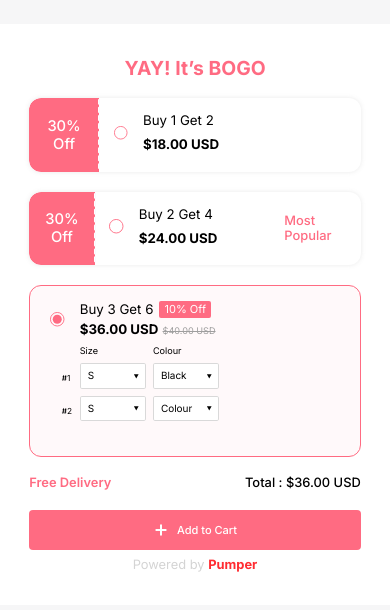
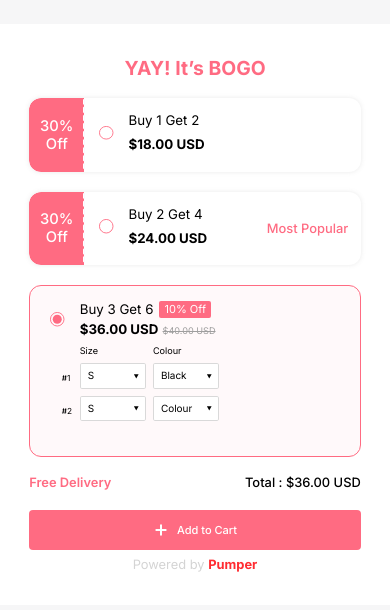
Before and after one commit to ashokchand8998/proveway-assignment, a plain HTML site: page index.html in a window 390 px wide. Shown: the part 108-718 px from the top of the page. Drawn offline with Linux system fonts and the light colour scheme.

Commit message:
minor responsive css fixes

```diff
--- a/index.css
+++ b/index.css
@@ -127,11 +127,6 @@ body {
 .offer .offer-details:has(> .main-detail input:checked) {
   width: 65%;
   padding-left: 22px;
-}
-@media screen and (max-width: 442px) {
-  .offer .offer-details:has(> .main-detail input:checked) {
-    width: 75%;
-  }
 }
 .offer .offer-details:has(> .main-detail input:checked) .custom-options {
   display: flex;
@@ -299,7 +294,15 @@ body {
   display: flex;
   justify-content: start;
   align-items: center;
-  width: 35;
+  width: 35%;
+}
+@media screen and (max-width: 442px) {
+  .offer .most-popular {
+    margin-left: 1rem;
+    margin-right: 0.5rem;
+    justify-content: center;
+    text-align: center;
+  }
 }
 .offer .most-popular p {
   font-weight: 500;
```
